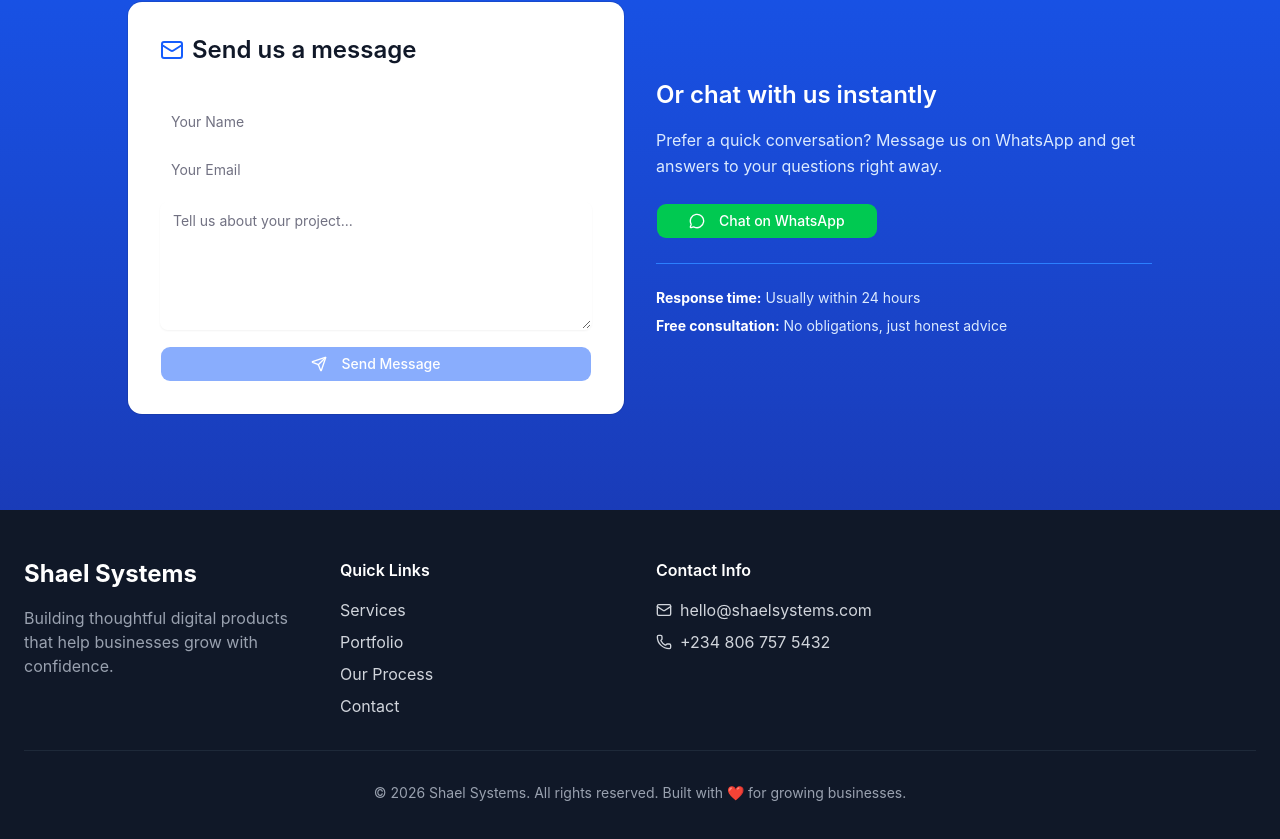
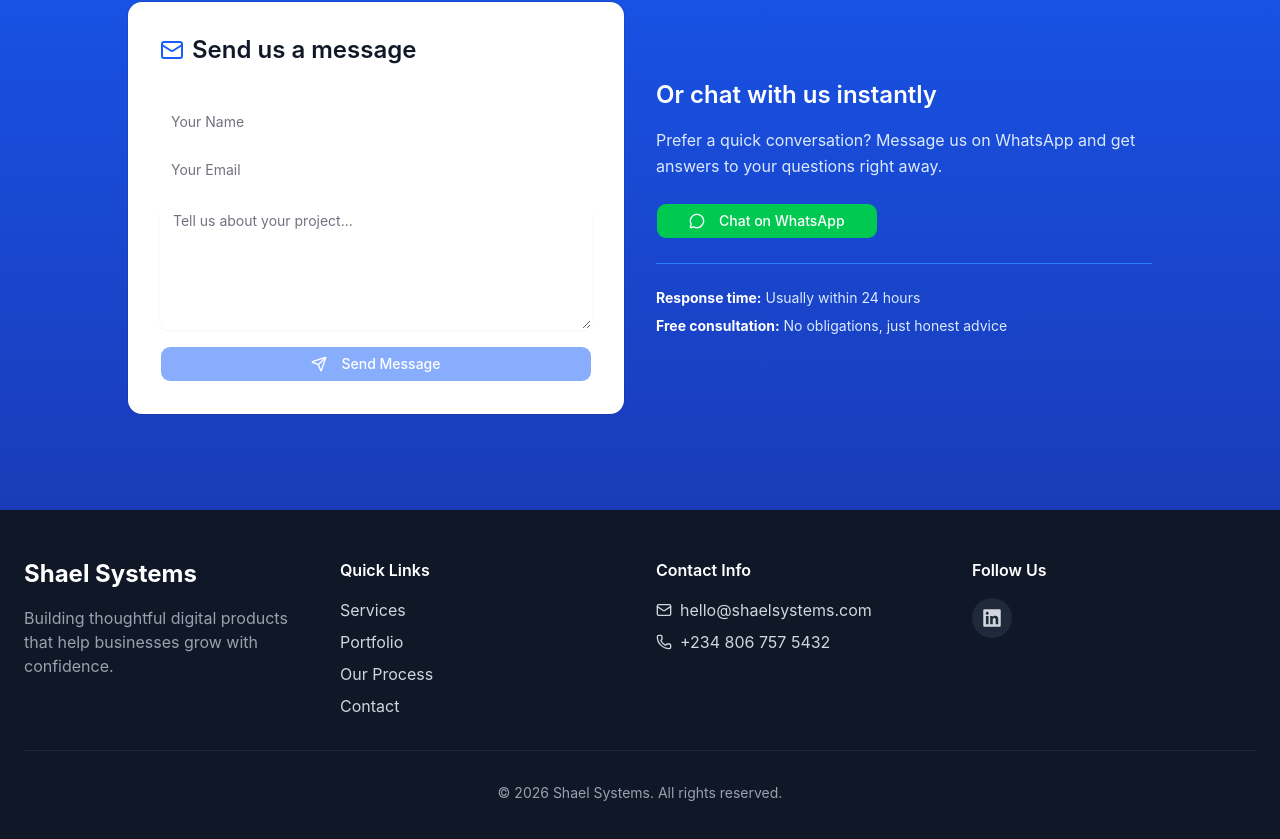
Before and after one commit to mishael-codes/shael-systems, a React (Vite) app: page / in a window 1280 px wide. Shown: the part 7199-8038 px from the top of the page. Built offline with nearby package versions, Linux system fonts and the light colour scheme; no server answers.

Commit message:
Feat: add link to linkedin

```diff
--- a/package.json
+++ b/package.json
@@ -22,6 +22,7 @@
     "react": "^19.2.5",
     "react-dom": "^19.2.5",
     "react-hook-form": "^7.76.0",
+    "react-icons": "^5.7.0",
     "react-router-dom": "^7.18.0",
     "shadcn": "^4.3.1",
     "tailwind-merge": "^3.5.0",
--- a/src/components/Footer.tsx
+++ b/src/components/Footer.tsx
@@ -1,4 +1,5 @@
 import { Mail, Phone } from "lucide-react";
+import { FaLinkedin } from "react-icons/fa";
 
 export function Footer() {
   const currentYear = new Date().getFullYear();
@@ -63,7 +64,15 @@ export function Footer() {
 
           {/* Social */}
           <div>
-            {/* <h4 className="font-semibold text-white mb-4">Follow Us</h4>
+            <h4 className="font-semibold text-white mb-4">Follow Us</h4>
+            <a
+              href="https://linkedin.com/company/shaelsystems"
+              className="w-10 h-10 rounded-full bg-gray-800 flex items-center justify-center hover:bg-blue-700 transition-colors cursor-pointer"
+              aria-label="LinkedIn"
+            >
+              <FaLinkedin className="w-5 h-5" />
+            </a>
+            {/*
             <div className="flex gap-4">
               <a
                 href="#"
@@ -79,13 +88,7 @@ export function Footer() {
               >
                 <Twitter className="w-5 h-5" />
               </a>
-              <a
-                href="#"
-                className="w-10 h-10 rounded-full bg-gray-800 flex items-center justify-center hover:bg-blue-700 transition-colors"
-                aria-label="LinkedIn"
-              >
-                <Linkedin className="w-5 h-5" />
-              </a>
+
               <a
                 href="#"
                 className="w-10 h-10 rounded-full bg-gray-800 flex items-center justify-center hover:bg-pink-600 transition-colors"
@@ -101,7 +104,7 @@ export function Footer() {
         {/* Bottom Bar */}
         <div className="border-t border-gray-800 pt-8 text-center">
           <p className="text-gray-400 text-sm">
-            © {currentYear} Shael Systems. All rights reserved. Built with ❤️ for growing businesses.
+            © {currentYear} Shael Systems. All rights reserved.
           </p>
         </div>
       </div>
--- a/vite.config.ts
+++ b/vite.config.ts
@@ -9,7 +9,7 @@ export default defineConfig({
   resolve: {
     dedupe: ["react", "react-dom"],
     alias: {
-      "@": path.resolve(__dirname, "./src"),
+      "@": path.resolve(import.meta.dirname, "./src"),
     },
   },
   server: {
```
Also changed, not shown: 2 other files (tests, documents, lock files or other folders).
